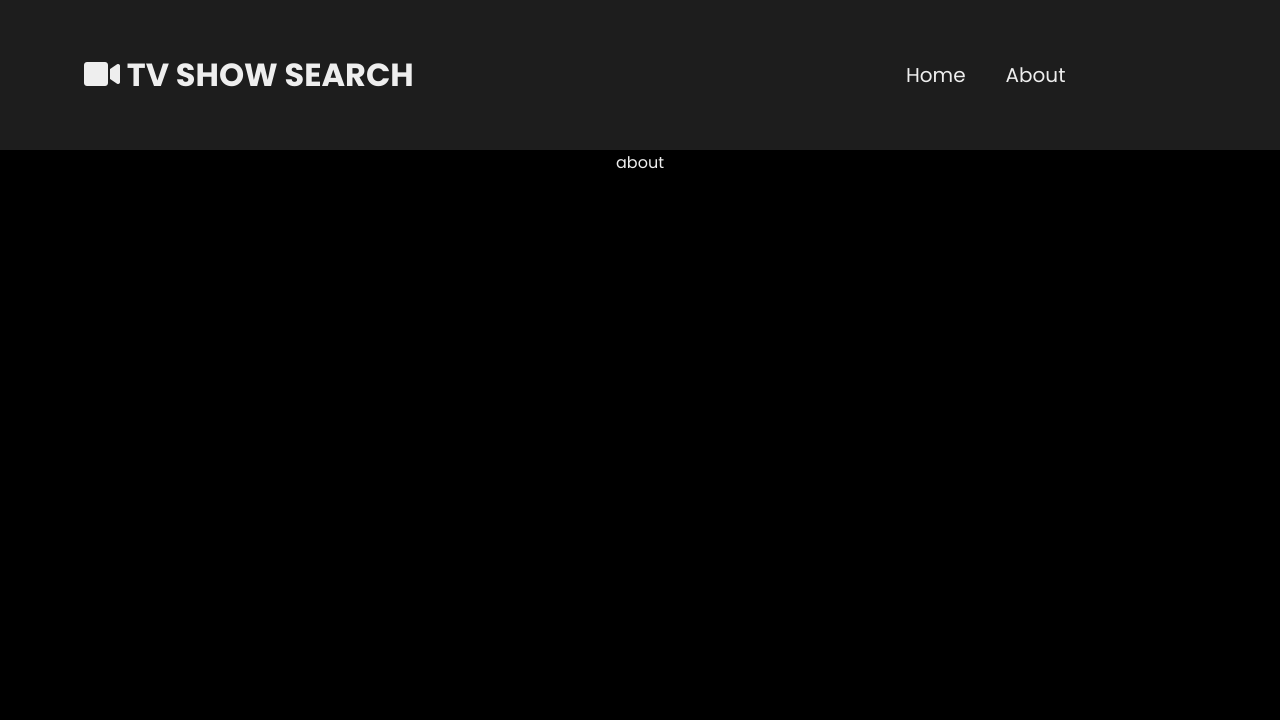
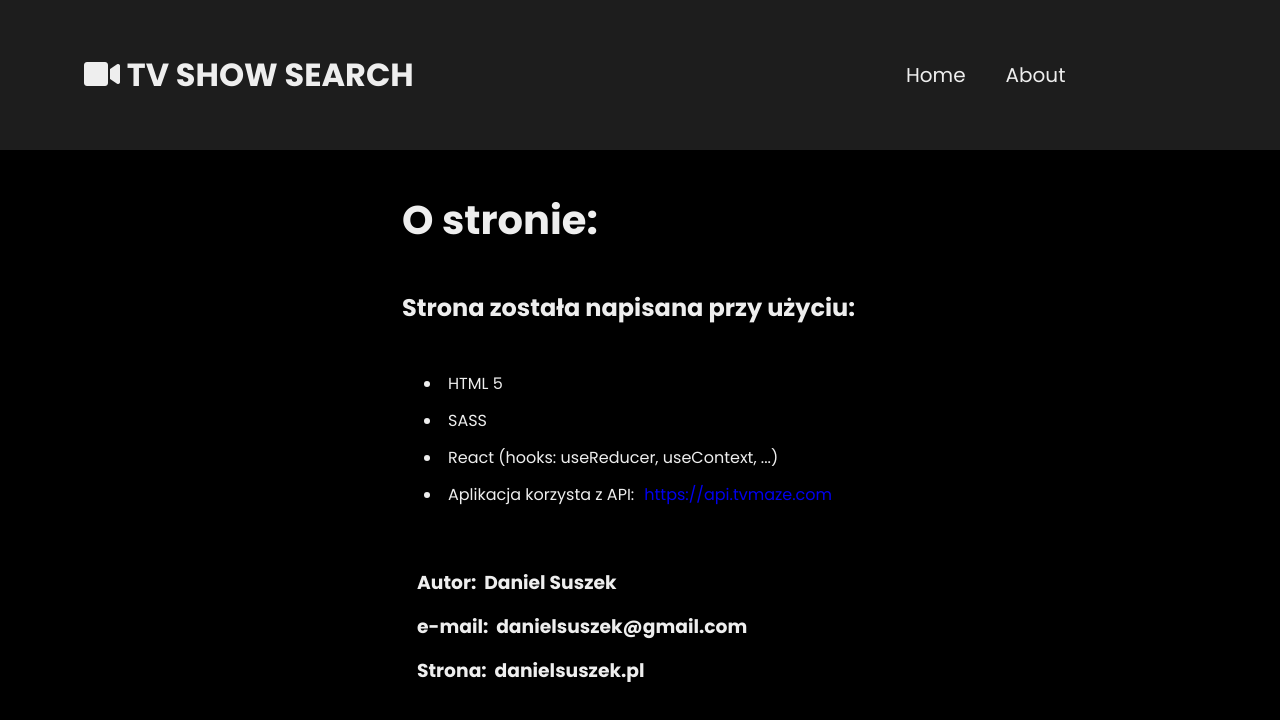
Before and after one commit to danielsuszek/movie-list, a React (Create React App) app: page /about in a window 1280 px wide. Shown: the top 720 px of the page. Built offline with nearby package versions, Linux system fonts and the light colour scheme.

Commit message:
About page content

```diff
--- a/src/components/Searchbar.jsx
+++ b/src/components/Searchbar.jsx
@@ -35,7 +35,7 @@ const Searchbar = () => {
       <form onSubmit={onSubmitHandler}>
         <input
           type="text"
-          placeholder="Wyszukaj serial"
+          placeholder="Wpisz angielski tytuł serialu"
           value={searchTerm}
           onChange={onChangeHandler}
           autoFocus
--- a/src/pages/About.jsx
+++ b/src/pages/About.jsx
@@ -4,7 +4,22 @@ import classes from './About.module.scss'
 const About = () => {
     return (
       <div className={classes.about}>
-        about
+        <h1>O stronie:</h1>
+        <h2>Strona została napisana przy użyciu:</h2>
+        <ul>
+          <li>HTML 5</li>
+          <li>SASS</li>
+          <li>React (hooks: useReducer, useContext, ...)</li>
+          <li>
+            Aplikacja korzysta z API:
+            <a href="https://api.tvmaze.com" target="_blank" rel="noreferrer">
+              https://api.tvmaze.com
+            </a>
+          </li>
+        </ul>
+        <h3>Autor:&nbsp;&nbsp;Daniel Suszek</h3>
+        <h3>e-mail:&nbsp;&nbsp;danielsuszek@gmail.com</h3>
+        <h3>Strona:&nbsp;&nbsp;danielsuszek.pl</h3>
       </div>
     )
 };
--- a/src/pages/About.module.scss
+++ b/src/pages/About.module.scss
@@ -1,5 +1,21 @@
 @import '../sass/main-import.scss';
 
 .about {
-  // color: #f00;
+  h1 {
+    font-size: 40px;
+    padding: 40px  40px 40px 0;
+  }
+
+  h3 {
+    margin: 15px;
+  }
+  ul {
+    padding: 40px;
+    li {
+      padding: 6px;
+      a {
+        padding-left: 10px;
+      }
+    }
+  }
 }
```
